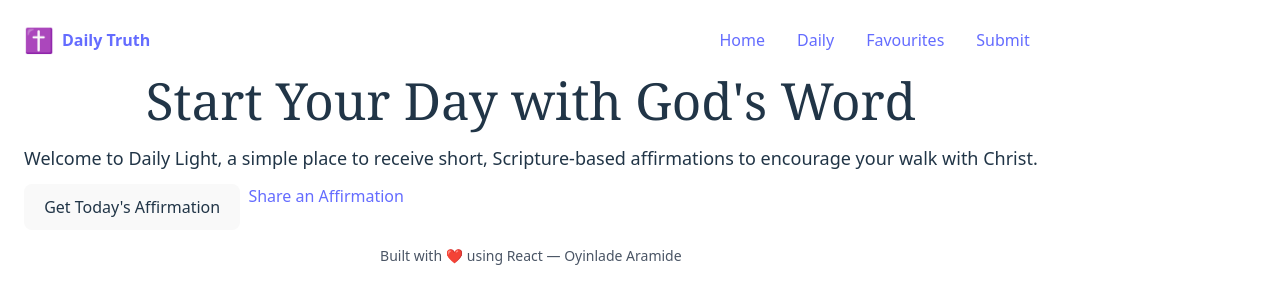
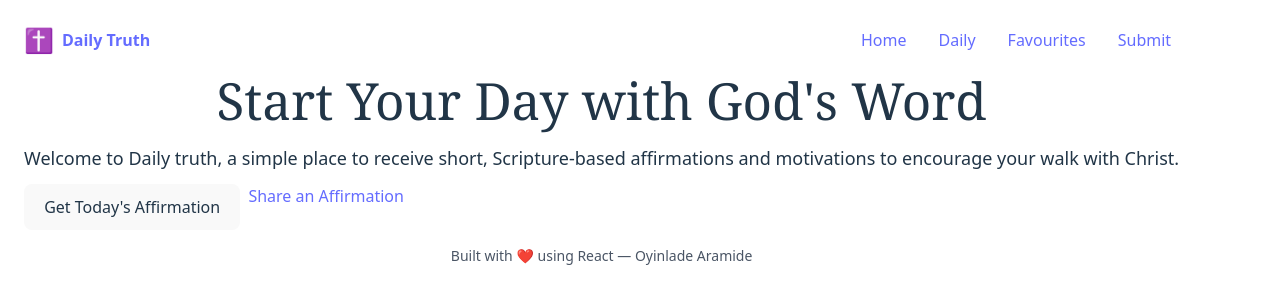
Before and after one commit to arami114/christain-affirmations, a React (Vite) app in the folder daily-truth/: page / in a window 1280 px wide. Shown: the top 304 px of the page. Built offline with nearby package versions, Linux system fonts and the light colour scheme.

Commit message:
update the erroe in homepage

```diff
--- a/daily-truth/src/pages/Daily.jsx
+++ b/daily-truth/src/pages/Daily.jsx
@@ -32,7 +32,6 @@ export default function Daily() {
     }
 
     // Attempt to fetch a random KJV verse.
-    // NOTE: If the endpoint ever changes, the fallback ensures the UI still renders.
     fetch('https://bible-api.com/data/kjv/random')
       .then((r) => r.json())
       .then((data) => {
--- a/daily-truth/src/pages/home.jsx
+++ b/daily-truth/src/pages/home.jsx
@@ -7,7 +7,7 @@ export default function Home() {
     <div>
       <h1 className="text-3xl font-serif text-center my-4">Start Your Day with God's Word</h1>
       <div className="card">
-        <p className="text-lg">Welcome to Daily Light, a simple place to receive short, Scripture-based affirmations to encourage your walk with Christ.</p>
+        <p className="text-lg">Welcome to Daily truth, a simple place to receive short, Scripture-based affirmations and motivations to encourage your walk with Christ.</p>
         <div className="flex gap-2 flex-wrap mt-3">
           <button className="btn btn-primary" onClick={() => navigate('/daily')}>Get Today's Affirmation</button>
           <Link to="/submit" className="btn btn-outline">Share an Affirmation</Link>
```
